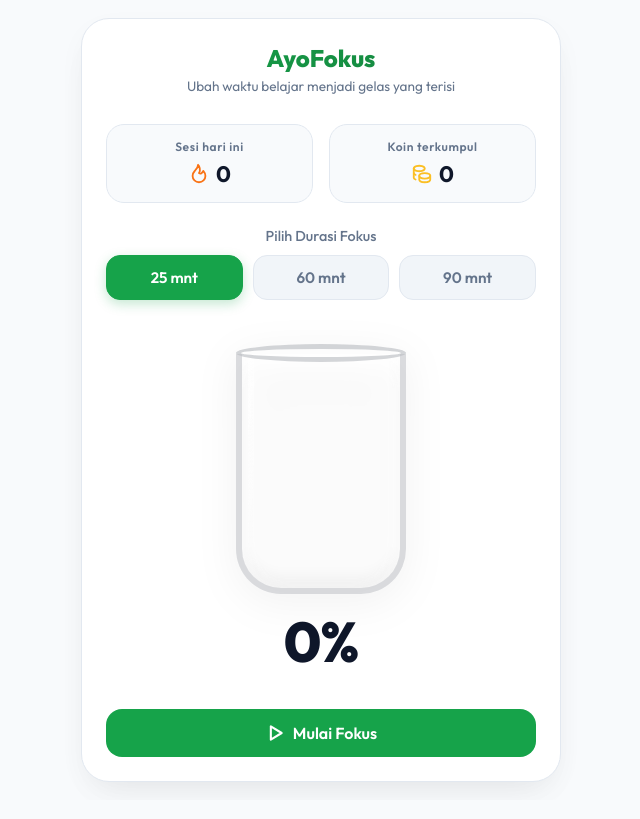
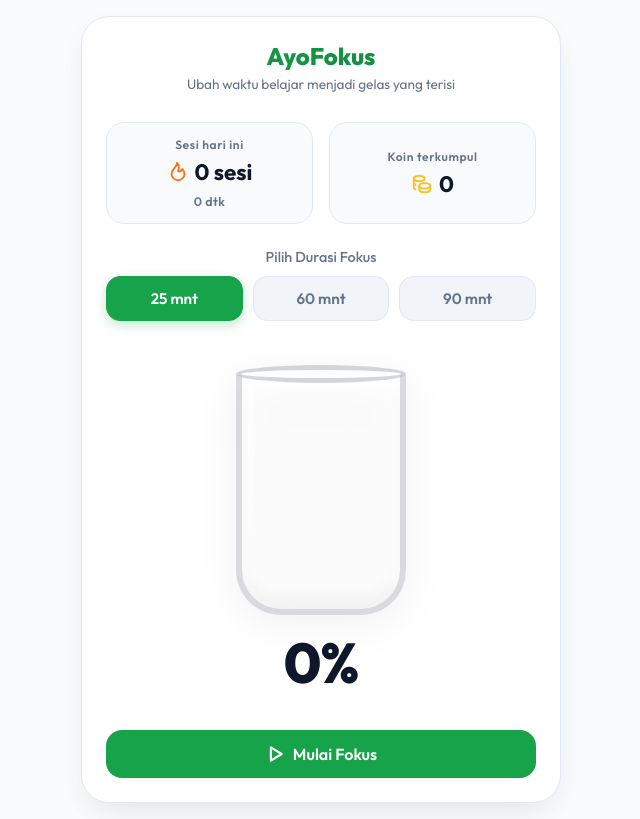
Before and after one commit to dracoslayer9/Stiqy, a React (Vite) app: page / in a window 1280 px wide. Shown: the whole page, without its empty margins (319-959 px from the left). Built offline with nearby package versions, Linux system fonts and the light colour scheme.

Commit message:
feat: show total focus time (H/M/S) in today's session stat

```diff
--- a/src/App.jsx
+++ b/src/App.jsx
@@ -38,7 +38,8 @@ export default function App() {
   const [todayDateStr] = useState(() => new Date().toDateString());
   const [dailyStats, setDailyStats] = useLocalStorage('ayofokus_daily_stats_light', {
     date: new Date().toDateString(),
-    completedCount: 0
+    completedCount: 0,
+    totalSeconds: 0
   });
 
   // Reset daily stats if date changes
@@ -46,10 +47,23 @@ export default function App() {
     if (dailyStats.date !== todayDateStr) {
       setDailyStats({
         date: todayDateStr,
-        completedCount: 0
+        completedCount: 0,
+        totalSeconds: 0
       });
     }
   }, [dailyStats.date, todayDateStr, setDailyStats]);
+
+  // Format seconds to H jam MM mnt SS dtk
+  const formatDuration = (totalSecs) => {
+    const h = Math.floor(totalSecs / 3600);
+    const m = Math.floor((totalSecs % 3600) / 60);
+    const s = totalSecs % 60;
+    const parts = [];
+    if (h > 0) parts.push(`${h} jam`);
+    if (m > 0 || h > 0) parts.push(`${m} mnt`);
+    parts.push(`${s} dtk`);
+    return parts.join(' ');
+  };
 
   const timerRef = useRef(null);
 
@@ -135,10 +149,11 @@ export default function App() {
           setShowPop(true);
           playFinishChime();
 
-          // Increment daily count
+          // Increment daily count and total time
           setDailyStats(prevStats => ({
             ...prevStats,
-            completedCount: prevStats.completedCount + 1
+            completedCount: prevStats.completedCount + 1,
+            totalSeconds: (prevStats.totalSeconds || 0) + activeDurationObj.seconds
           }));
 
           // End celebration after 2.5 seconds, hide glass and show results banner
@@ -228,7 +243,12 @@ export default function App() {
             <span className="stat-label">Sesi hari ini</span>
             <div className="stat-value">
               <IconFlame size={22} style={{ color: '#f97316' }} />
-              {dailyStats.completedCount}
+              {dailyStats.completedCount} sesi
+            </div>
+            <div className="stat-duration">
+              {dailyStats.totalSeconds > 0
+                ? formatDuration(dailyStats.totalSeconds)
+                : '0 dtk'}
             </div>
           </div>
           <div className="stat-card">
--- a/src/index.css
+++ b/src/index.css
@@ -111,6 +111,14 @@ body {
   display: flex;
   align-items: center;
   gap: 6px;
+}
+
+.stat-duration {
+  font-size: 0.78rem;
+  font-weight: 600;
+  color: var(--text-secondary);
+  letter-spacing: 0.03em;
+  margin-top: 2px;
 }
 
 /* Duration selector */
@@ -246,15 +254,16 @@ body {
   fill: currentColor;
   opacity: 0.85;
   pointer-events: none;
+  animation: water-ripple 5s ease-in-out infinite;
 }
 
 .wave-front {
-  animation: wave-flow-front 4s linear infinite;
+  animation: wave-flow-front 10s linear infinite;
   opacity: 0.95;
 }
 
 .wave-back {
-  animation: wave-flow-back 6s linear infinite;
+  animation: wave-flow-back 15s linear infinite;
   opacity: 0.6;
 }
 
@@ -266,6 +275,30 @@ body {
 @keyframes wave-flow-back {
   0% { transform: translateX(-50%); }
   100% { transform: translateX(0); }
+}
+
+@keyframes water-ripple {
+  0%, 100% { transform: translateY(0); }
+  50% { transform: translateY(-3px); }
+}
+
+.custom-duration-input {
+  width: 80px;
+  padding: 10px;
+  border: 1px solid var(--card-border);
+  border-radius: 12px;
+  font-family: inherit;
+  font-size: 0.95rem;
+  font-weight: 600;
+  text-align: center;
+  color: var(--text-primary);
+  background: var(--bg-primary);
+  outline: none;
+}
+
+.custom-duration-input:focus {
+  border-color: #16a34a;
+  box-shadow: 0 0 0 2px rgba(22, 163, 74, 0.15);
 }
 
 /* Glass Phase & Percentage Labels */
```
